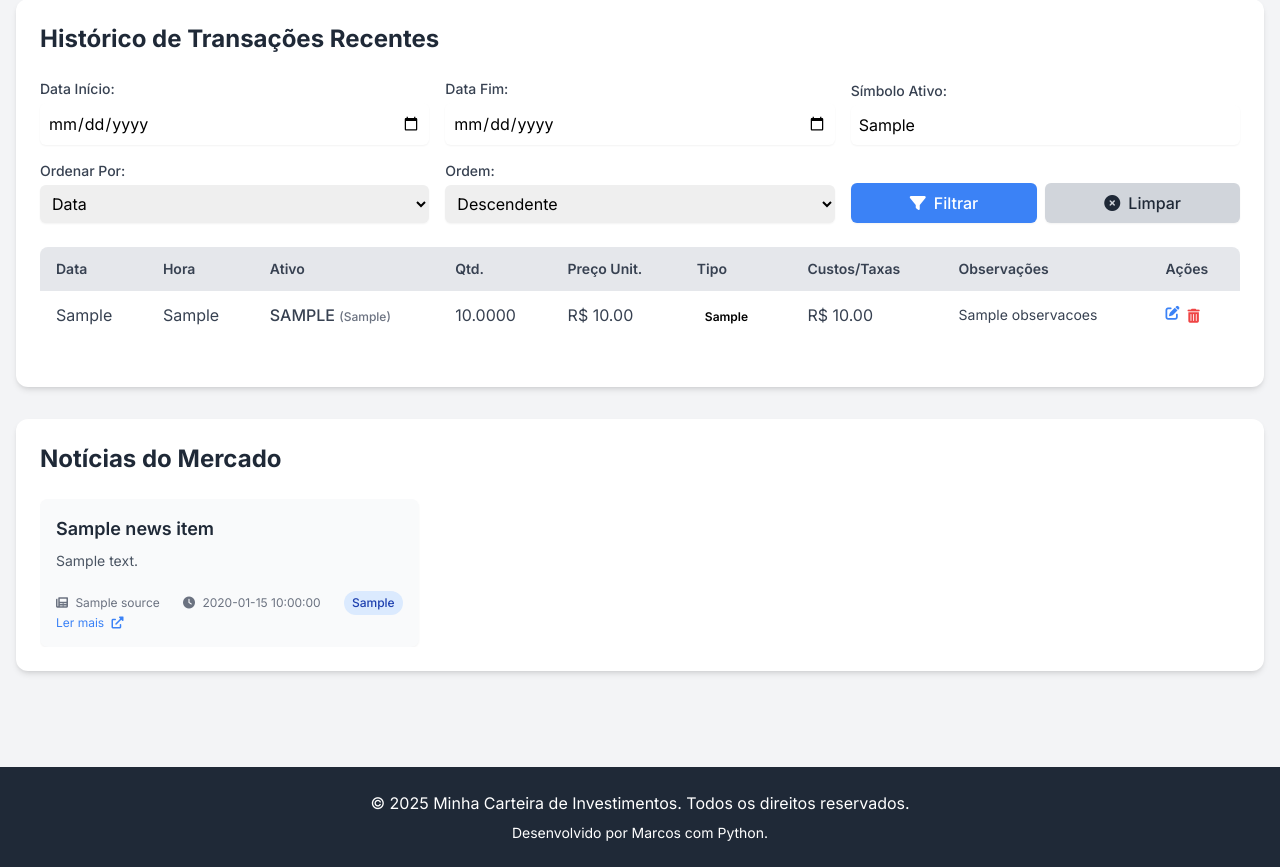
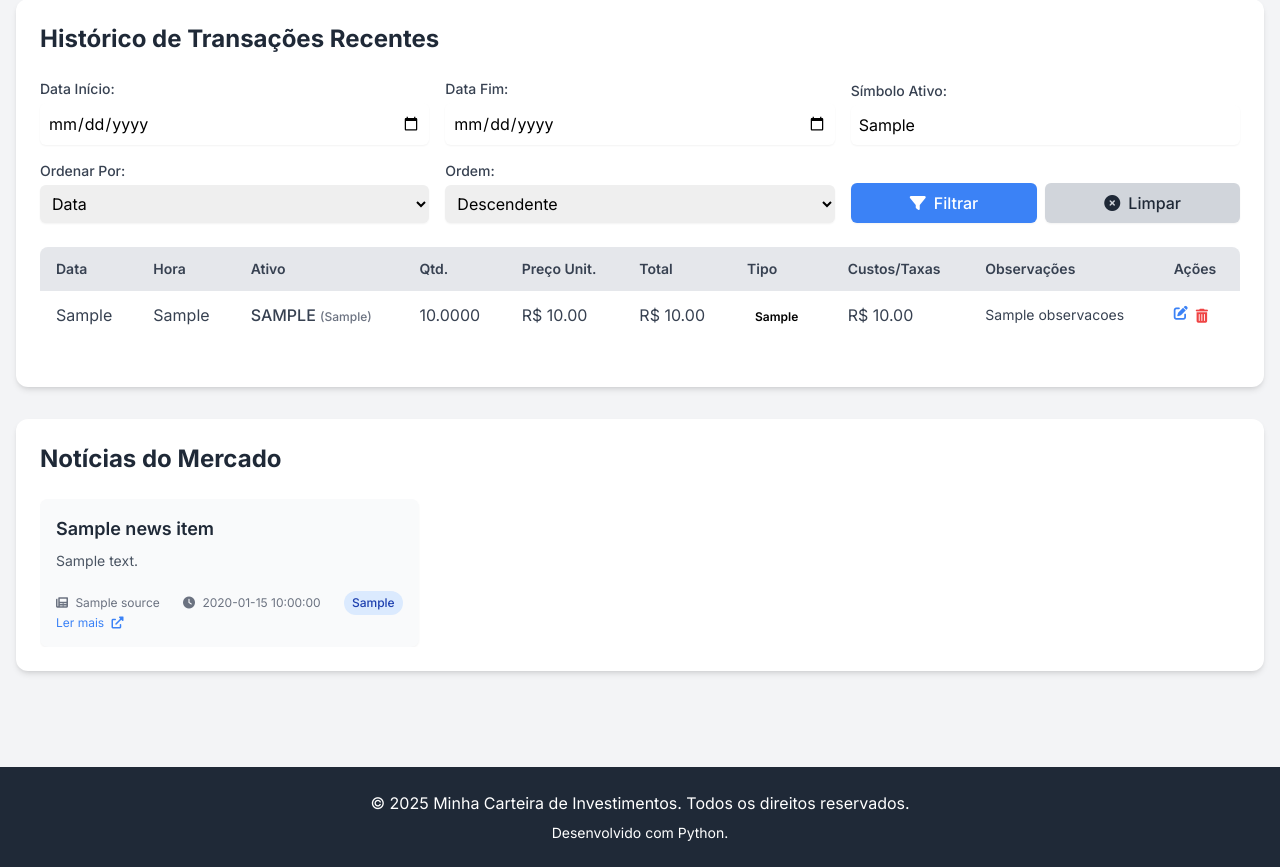
Before and after one commit to Marcos415/cotacoesview, a Flask app: template templates/index.html in a window 1280 px wide. Shown: the part 879-1746 px from the top of the page. Run offline with Flask 3, Linux system fonts and the light colour scheme; the template is opened without the code that fills it: most values are stand-ins (such as "Sample title", 1, 10 or a date in 2020); parts of the project's set-up code (start-up, migrations or seed data) failed here and were passed over; some libraries are stand-ins or nearby versions.

Commit message:
Adicionada coluna 'Total' na tabela de Histórico de Transações Recentes.

```diff
--- a/templates/index.html
+++ b/templates/index.html
@@ -199,6 +199,7 @@
                     <a href="{{ url_for('add_transaction') }}" class="flex items-center justify-center bg-white text-blue-600 px-6 py-3 rounded-full font-semibold hover:bg-gray-100 action-button">
                         <i class="fas fa-plus-circle mr-2"></i> Adicionar Transação
                     </a>
+                    {# Botão "Ver Transações" que leva para a página de resumo e gráfico, agora mais útil #}
                     <a href="{{ url_for('transactions_list') }}" class="flex items-center justify-center bg-white text-blue-600 px-6 py-3 rounded-full font-semibold hover:bg-gray-100 action-button">
                         <i class="fas fa-list-alt mr-2"></i> Ver Transações
                     </a>
@@ -401,6 +402,7 @@
                                 <th class="py-3 px-4 text-left text-sm font-semibold">Ativo</th>
                                 <th class="py-3 px-4 text-left text-sm font-semibold">Qtd.</th>
                                 <th class="py-3 px-4 text-left text-sm font-semibold">Preço Unit.</th>
+                                <th class="py-3 px-4 text-left text-sm font-semibold">Total</th> {# NOVA COLUNA #}
                                 <th class="py-3 px-4 text-left text-sm font-semibold">Tipo</th>
                                 <th class="py-3 px-4 text-left text-sm font-semibold">Custos/Taxas</th>
                                 <th class="py-3 px-4 text-left text-sm font-semibold">Observações</th>
@@ -424,6 +426,7 @@
                                 </td>
                                 <td class="py-3 px-4 text-gray-700">{{ transacao.quantidade | floatformat(4) }}</td>
                                 <td class="py-3 px-4 text-gray-700">R$ {{ transacao.preco_unitario | floatformat(2) }}</td>
+                                <td class="py-3 px-4 text-gray-700">R$ {{ (transacao.quantidade * transacao.preco_unitario) | floatformat(2) }}</td> {# NOVO CÁLCULO #}
                                 <td class="py-3 px-4">
                                     <span class="px-2 py-1 rounded-full text-xs font-semibold
                                         {% if transacao.tipo_operacao == 'COMPRA' %}bg-green-100 text-green-800
@@ -570,7 +573,7 @@
     <!-- Footer -->
     <footer class="bg-gray-800 text-white p-6 text-center mt-8">
         <p>&copy; {{ now() | datetimeformat('%Y') }} Minha Carteira de Investimentos. Todos os direitos reservados.</p>
-        <p class="text-sm mt-2">Desenvolvido por Marcos com Python.</p> {# Linha alterada: removido o ícone de coração #}
+        <p class="text-sm mt-2">Desenvolvido com Python.</p> {# Linha alterada: removido o ícone de coração #}
     </footer>
 
     <script>
@@ -748,11 +751,9 @@
         document.addEventListener('DOMContentLoaded', function() {
             const flashMessages = document.getElementById('flash-messages');
             if (flashMessages && flashMessages.children.length > 0) {
-                // Se houver mensagens, elas já estão visíveis pelo Flask.
-                // Você pode adicionar um timer para escondê-las automaticamente, se desejar.
                 setTimeout(() => {
-                    flashMessages.innerHTML = ''; // Remove as mensagens
-                }, 7000); // Esconde após 7 segundos
+                    flashMessages.innerHTML = '';
+                }, 7000);
             }
         });
 
@@ -767,7 +768,7 @@
             const savedScrollPos = sessionStorage.getItem('scrollPos');
             if (savedScrollPos) {
                 window.scrollTo(0, parseInt(savedScrollPos));
-                sessionStorage.removeItem('scrollPos'); // Remove para não restaurar em futuras visitas (a menos que a página seja recarregada novamente)
+                sessionStorage.removeItem('scrollPos');
             }
         });
         // --- FIM DA FUNCIONALIDADE DE ROLAGEM ---
```
